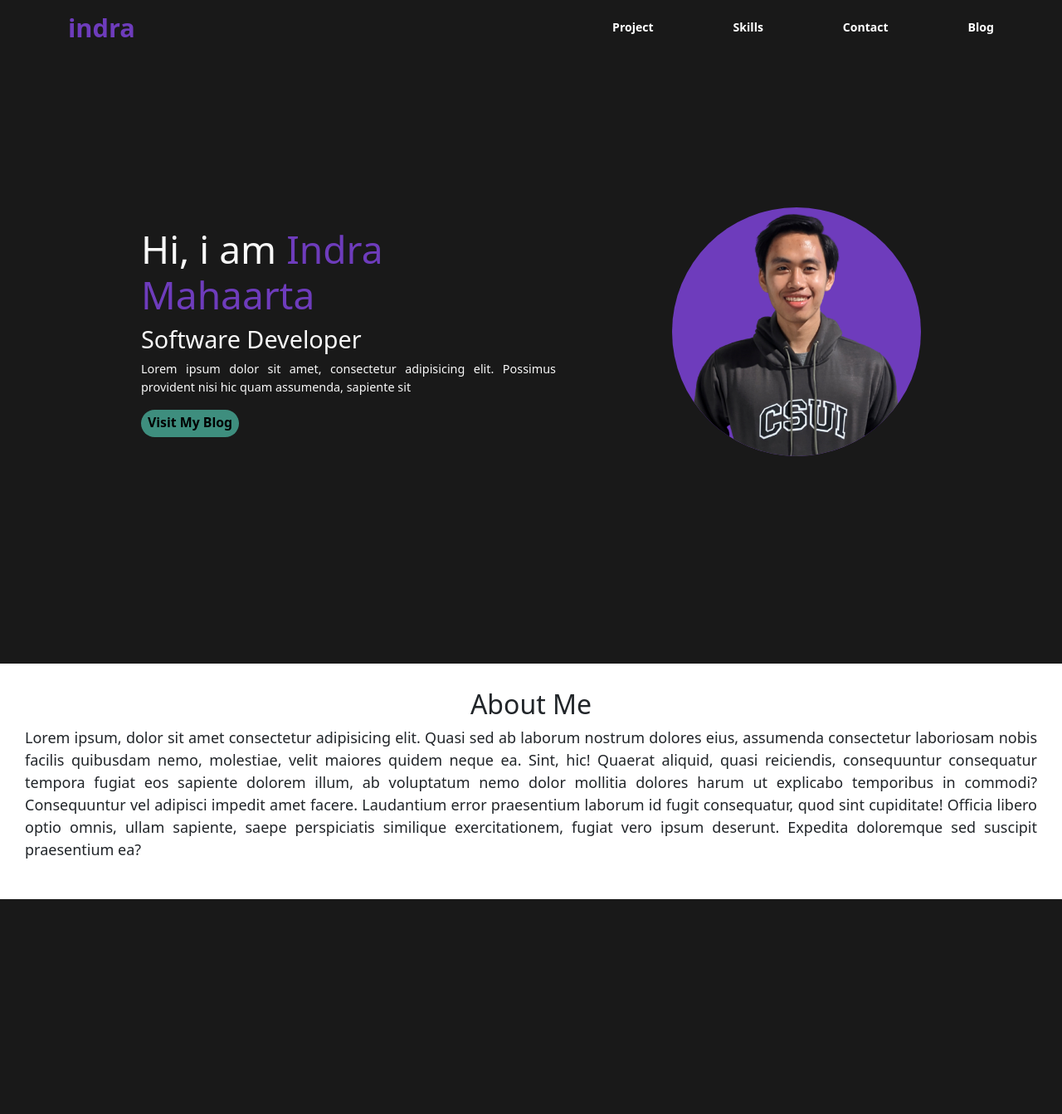
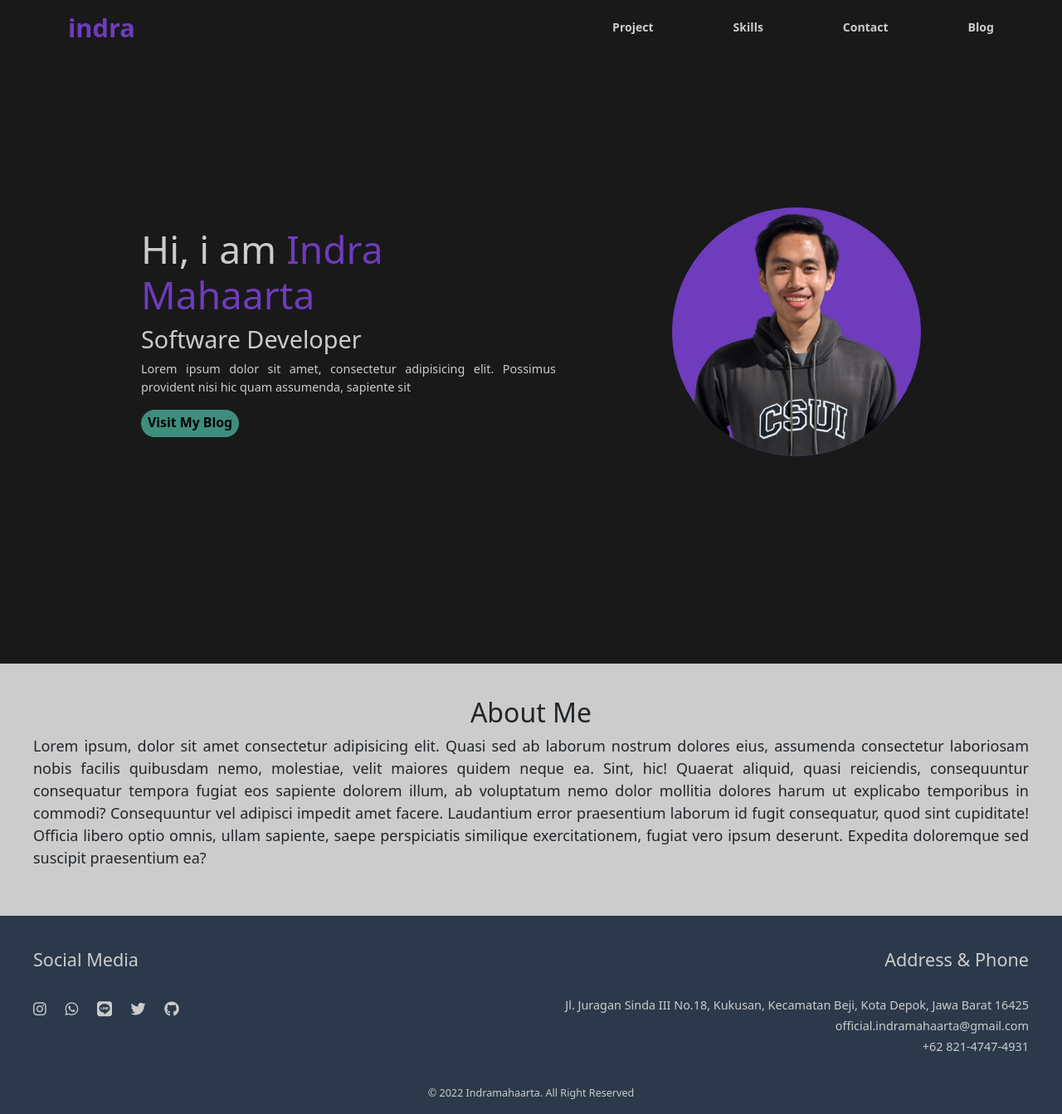
Before and after one commit to indramahaarta/personal_website, a Django app: page / in a window 1280 px wide. Shown: the whole page at 83% size. Before the commit the page ends 1084 px from the top, so only its background shows below. Run offline with Django 4.2, Linux system fonts and the light colour scheme; some libraries are stand-ins or nearby versions.

Commit message:
Adding footer

```diff
--- a/main/static/css/mainview.css
+++ b/main/static/css/mainview.css
@@ -10,7 +10,7 @@
   width: 100%;
   height: 100vh;
   background-color: #191919;
-  color: rgb(248, 248, 248);
+  color: #ccc;
   font-size: 0.8em;
   font-weight: bold;
   padding: 0 30px;
@@ -67,7 +67,8 @@ button:hover {
   display: flex;
   flex-direction: column;
   align-items: center;
-  padding: 30px;
+  padding: 40px;
+  background-color: #ccc;
 }
 
 p {
@@ -108,7 +109,7 @@ p {
   }
 }
 
-@media (max-width: 870px){
+@media (max-width: 870px) {
   .landing {
     display: flex;
     flex-direction: column-reverse;
--- a/static/css/main.css
+++ b/static/css/main.css
@@ -26,7 +26,7 @@ body {
 
 a {
   text-decoration: none;
-  color: rgb(255, 255, 255);
+  color: #ccc;
 }
 
 .logo {
@@ -102,12 +102,79 @@ a {
 
 .hamburger-menu.open .line::before {
   transform: rotate(45deg) translate(20px, -20px);
-  background-color: rgb(146, 19, 19);
 }
 
 .hamburger-menu.open .line::after {
   transform: rotate(-45deg) translate(20px, 20px);
-  background-color: rgb(146, 19, 19);
+}
+
+/* FOOTER */
+
+footer {
+  background-color: #2c394b;
+  font-size: 18px;
+  color: #cccccc;
+  padding: 0 40px;
+  padding-top: 40px;
+}
+
+footer .row {
+  display: flex;
+  flex-direction: row;
+  flex-wrap: wrap;
+}
+
+footer .col {
+  display: flex;
+  flex-direction: column;
+  flex-grow: 1;
+}
+
+#social-media {
+  align-items: flex-start;
+}
+
+#address-phone {
+  align-items: flex-end;
+}
+
+#address-phone h4 {
+  text-align: end;
+  font-weight: lighter;
+}
+
+i {
+  margin-right: 1em;
+}
+
+i:hover,
+#social-media a:hover {
+  color: #3e8e7e;
+}
+
+i:hover {
+  transform: scale(1.2);
+  transition: all 1 ease-in-out;
+}
+
+.col h3 {
+  font-size: 1.2em;
+  margin-bottom: 1.5em;
+}
+
+.col h4 {
+  font-size: 0.8em;
+}
+
+.copy-right {
+  display: flex;
+  flex-direction: row;
+  justify-content: center;
+  font-size: 0.7em;
+  font-weight: bolder;
+  padding-bottom: 0px;
+  margin-bottom: 0px;
+  padding-top: 30px;
 }
 
 @media (max-width: 870px) {
@@ -117,6 +184,38 @@ a {
 
   .navbar-menu {
     display: none;
+  }
+}
+
+@media (max-width: 767px) {
+  footer .row {
+    flex-direction: column;
+  }
+
+  footer .col {
+    justify-content: center;
+  }
+
+  #social-media {
+    align-items: center;
+    margin-bottom: 30px;
+  }
+
+  #address-phone {
+    align-items: center;
+  }
+
+  #address-phone h4,
+  #address-phone h3 {
+    text-align: center;
+  }
+
+  #address-phone h4 {
+    font-weight: lighter;
+  }
+
+  .col h3 {
+    margin-bottom: 13px;
   }
 }
 
--- a/templates/base.html
+++ b/templates/base.html
@@ -22,6 +22,7 @@
       crossorigin="anonymous"
     ></script>
     <script src="{% static 'js/main.js' %}"></script>
+    <script src="https://kit.fontawesome.com/154a26b049.js" crossorigin="anonymous"></script>
 
     <!-- CSS -->
     <link
@@ -42,5 +43,9 @@
 
     {% block content %}
     {% endblock content%}
+
+    {% block footer %}
+    {% include 'footer.html' %}
+    {% endblock footer%}
   </body>
 </html>
--- /dev/null
+++ b/templates/footer.html
@@ -0,0 +1,25 @@
+<footer>
+    <div class="row">
+        <div class="col" id="social-media">
+            <h3>Social Media</h3>
+            <div class="social-media">
+                <a href="https://www.instagram.com/indramahaarta/"><i class="fab fa-instagram"></i></a>
+                <a href="https://api.whatsapp.com/send?phone=6282147474931"><i class="fab fa-whatsapp"></i></i></a>
+                <a href="https://line.me/ti/p/~indranu_"><i class="fab fa-line"></i></a>
+                <a href="https://twitter.com/Indramahaarta_"><i class="fab fa-twitter"></i></a>
+                <a href="https://github.com/indramahaarta"><i class="fab fa-github"></i></a>
+            </div>
+        </div>
+        <div class="col" id="address-phone">
+            <h3>Address & Phone</h3>
+            <h4>Jl. Juragan Sinda III No.18, Kukusan, Kecamatan Beji, Kota Depok, Jawa Barat 16425</h4>
+            <h4>official.indramahaarta@gmail.com</h4>
+            <h4>+62 821-4747-4931</h4>
+        </div>
+    </div>
+    <div class="copy-right">
+        <p>
+            © 2022 Indramahaarta. All Right Reserved
+        </p>
+    </div>
+</footer>
```
